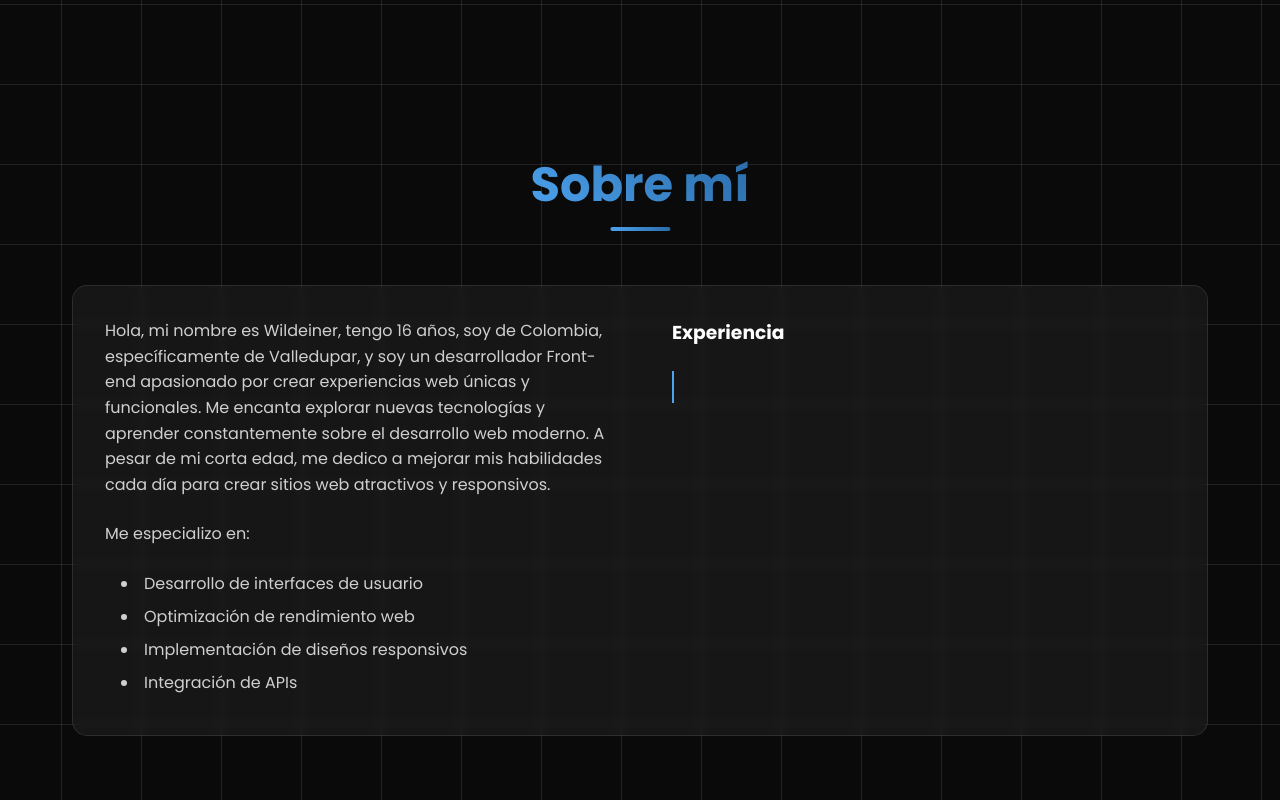
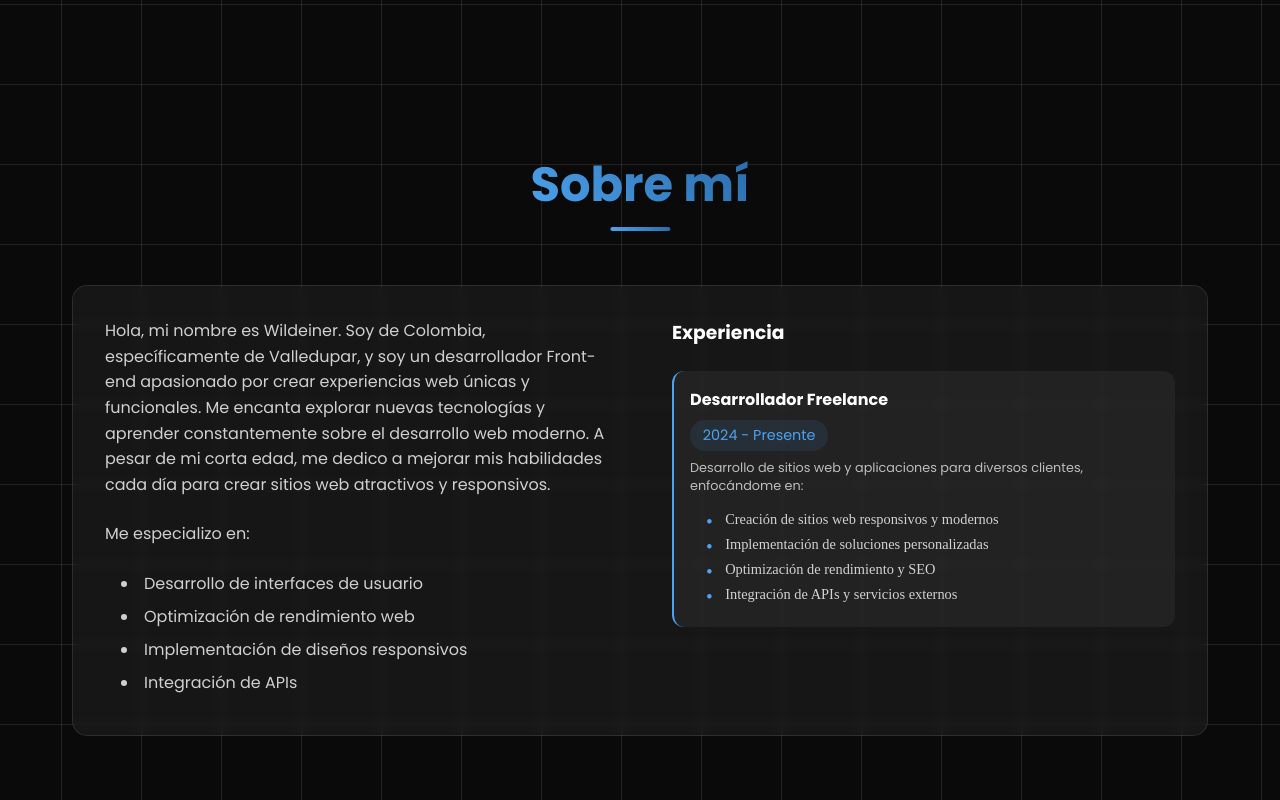
Before and after one commit to willljm/Portafolio-Will, a plain HTML site: page index.html in a window 1280 px wide. Shown: the part 3177-3977 px from the top of the page. Drawn offline with Linux system fonts and the light colour scheme.

Commit message:
Cambios en la experiencia

```diff
--- a/index.html
+++ b/index.html
@@ -252,7 +252,7 @@
         <div class="sobre-mi-container">
             <div class="sobre-mi-texto">
                 <p>
-                   Hola, mi nombre es Wildeiner, tengo 16 años, soy de Colombia, específicamente de Valledupar, y soy un desarrollador Front-end apasionado por crear experiencias web únicas y funcionales. Me encanta explorar nuevas tecnologías y aprender constantemente sobre el desarrollo web moderno. A pesar de mi corta edad, me dedico a mejorar mis habilidades cada día para crear sitios web atractivos y responsivos.
+                   Hola, mi nombre es Wildeiner. Soy de Colombia, específicamente de Valledupar, y soy un desarrollador Front-end apasionado por crear experiencias web únicas y funcionales. Me encanta explorar nuevas tecnologías y aprender constantemente sobre el desarrollo web moderno. A pesar de mi corta edad, me dedico a mejorar mis habilidades cada día para crear sitios web atractivos y responsivos.
                 </p>
                 <p>
                     Me especializo en:
@@ -267,7 +267,18 @@
             <div class="experiencia">
                 <h3>Experiencia</h3>
                 <div class="experiencia-item">
-
+                    <h4>Desarrollador Freelance</h4>
+                    <span class="fecha">2024 - Presente</span>
+                    <p>
+                        Desarrollo de sitios web y aplicaciones para diversos clientes, enfocándome en:
+                    </p>
+                    <ul class="experiencia-lista">
+                        <li>Creación de sitios web responsivos y modernos</li>
+                        <li>Implementación de soluciones personalizadas</li>
+                        <li>Optimización de rendimiento y SEO</li>
+                        <li>Integración de APIs y servicios externos</li>
+                    </ul>
+                </div>
             </div>
         </div>
     </section>
--- a/style.css
+++ b/style.css
@@ -66,6 +66,46 @@ nav {
     border: 1px solid rgba(255, 255, 255, 0.1);
     border-radius: 15px;
     transition: all 0.3s ease;
+}
+.experiencia-item {
+    padding: 1.5rem;
+    background: rgba(255, 255, 255, 0.05);
+    border-radius: 12px;
+    border-left: 3px solid rgb(77, 163, 239);
+    margin-bottom: 1.5rem;
+}
+
+.experiencia-item .fecha {
+    display: inline-block;
+    color: rgb(77, 163, 239);
+    font-size: 0.9rem;
+    font-family: "Poppins", sans-serif;
+    margin-bottom: 1rem;
+    padding: 0.3rem 0.8rem;
+    background: rgba(77, 163, 239, 0.1);
+    border-radius: 15px;
+}
+
+.experiencia-lista {
+    list-style: none;
+    margin-top: 1rem;
+    padding-left: 1rem;
+}
+
+.experiencia-lista li {
+    color: rgba(255, 255, 255, 0.8);
+    font-size: 0.9rem;
+    margin-bottom: 0.5rem;
+    position: relative;
+    padding-left: 1.2rem;
+}
+
+.experiencia-lista li::before {
+    content: '•';
+    color: rgb(77, 163, 239);
+    position: absolute;
+    left: 0;
+    font-size: 1.2rem;
 }
 
 nav.scrolled {
```
